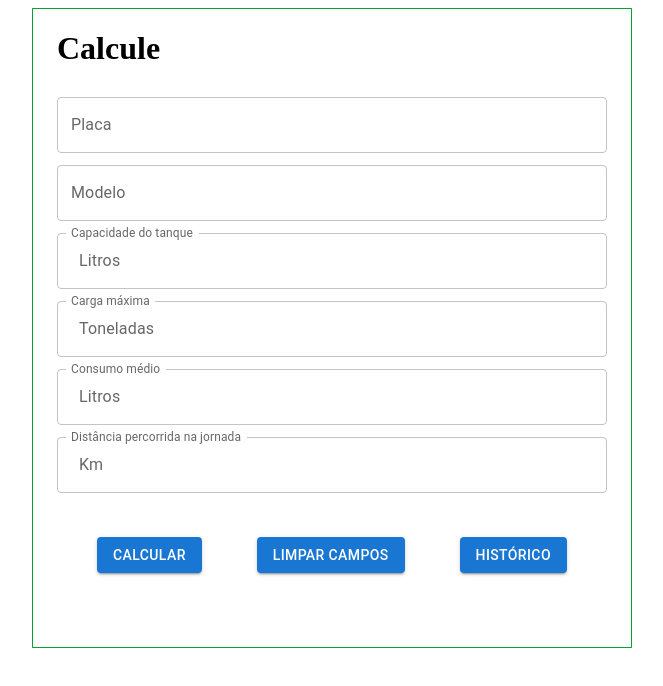
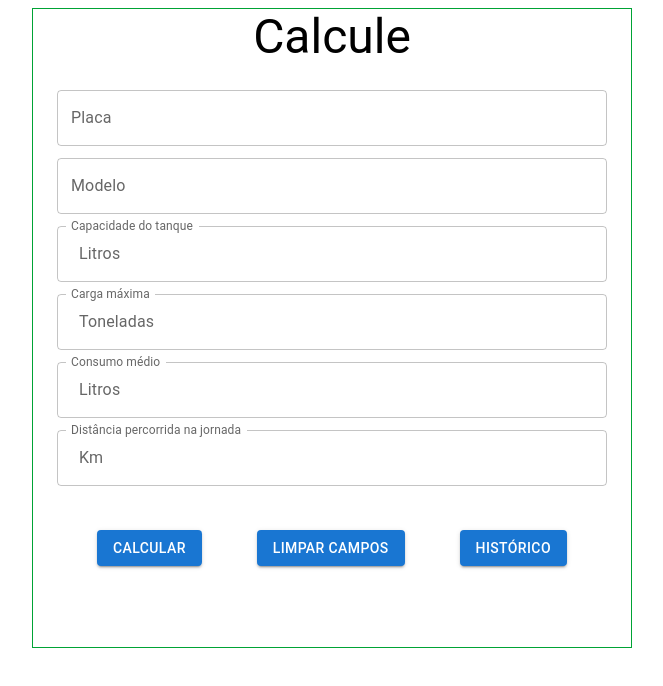
Before and after one commit to Matheusvicentesn/PS-TMR, a React (Vite) app: page / in a window 1280 px wide. Shown: the top 686 px of the page, without its empty margins (308-971 px from the left). Built offline with nearby package versions, Linux system fonts and the light colour scheme.

Commit message:
feature: organizing project and creating centering page

```diff
--- a/src/App.tsx
+++ b/src/App.tsx
@@ -1,9 +1,10 @@
-import { Form } from "./components/Form";
+
+import { Home } from "./pages/Home";
 
 function App() {
   return (
     <div className="App">
-      <Form></Form>
+      <Home></Home>
     </div>
   );
 }
--- a/src/components/Form.tsx
+++ b/src/components/Form.tsx
@@ -1,16 +1,11 @@
-import styled from "@emotion/styled";
-import { Button, InputAdornment, TextField } from "@mui/material";
-import { Box, Container } from "@mui/system";
+import { InputAdornment, TextField, Typography } from "@mui/material";
 import { useFormik } from "formik";
 import { useState } from "react";
 import { calc } from "../utils/calc";
 import { saveLocalStorage } from "../utils/localStorage";
 import { validations } from "../utils/validations";
-import { Modald } from "./Modal";
-import { HistoryTable } from "./Table";
 
-const FormStyled = styled("div")({});
-export const Form = () => {
+export const FormCalc = () => {
   const [resul, setResul] = useState(0);
   const formik = useFormik({
     initialValues: {
@@ -30,31 +25,9 @@ export const Form = () => {
     },
   });
 
-  const history = JSON.parse(localStorage.getItem("history") || "[]");
-
-  // Modal
-  const [open, setOpen] = useState(false);
-
-  const handleOpen = () => {
-    setOpen(true);
-  };
-
-  const handleClose = () => {
-    setOpen(false);
-  };
-
   return (
-    <Container
-      maxWidth="sm"
-      sx={{ border: 1, borderColor: "#00A335", height: "80vh" }}
-    >
-      <h1>Calcule</h1>
-      <Modald aberto={open} fechado={handleClose}>
-        <HistoryTable></HistoryTable>
-      </Modald>
-
-      <FormStyled>
-        <form onSubmit={formik.handleSubmit}>
+    <>
+      <form id="calcForm" onSubmit={formik.handleSubmit}>
         <TextField
           id="placa"
           name="placa"
@@ -65,6 +38,7 @@ export const Form = () => {
           error={formik.touched.placa && Boolean(formik.errors.placa)}
           helperText={formik.touched.placa && formik.errors.placa}
         ></TextField>
+
         <TextField
           id="modelo"
           name="modelo"
@@ -75,6 +49,7 @@ export const Form = () => {
           error={formik.touched.modelo && Boolean(formik.errors.modelo)}
           helperText={formik.touched.modelo && formik.errors.modelo}
         ></TextField>
+
         <TextField
           type="number"
           id="capacidade"
@@ -88,9 +63,7 @@ export const Form = () => {
             ),
           }}
           onChange={formik.handleChange}
-            error={
-              formik.touched.capacidade && Boolean(formik.errors.capacidade)
-            }
+          error={formik.touched.capacidade && Boolean(formik.errors.capacidade)}
           helperText={formik.touched.capacidade && formik.errors.capacidade}
         ></TextField>
 
@@ -126,6 +99,7 @@ export const Form = () => {
           error={formik.touched.consumo && Boolean(formik.errors.consumo)}
           helperText={formik.touched.consumo && formik.errors.consumo}
         ></TextField>
+
         <TextField
           type="number"
           id="distancia"
@@ -134,40 +108,20 @@ export const Form = () => {
           margin="dense"
           fullWidth
           InputProps={{
-              startAdornment: (
-                <InputAdornment position="end">Km</InputAdornment>
-              ),
+            startAdornment: <InputAdornment position="end">Km</InputAdornment>,
           }}
           onChange={formik.handleChange}
           error={formik.touched.distancia && Boolean(formik.errors.distancia)}
           helperText={formik.touched.distancia && formik.errors.distancia}
         ></TextField>
-          <Box
-            component="span"
-            m={5}
-            display="flex"
-            justifyContent="space-between"
-            alignItems="center"
-          >
-            <Button color="primary" variant="contained" type="submit">
-              Calcular
-            </Button>
-            <Button color="primary" variant="contained" type="reset">
-              Limpar Campos
-            </Button>
-            <Button
-              color="primary"
-              variant="contained"
-              onClick={() => {
-                handleOpen();
-              }}
-            >
-              Histórico
-            </Button>
-          </Box>
       </form>
-        {resul === 0 ? "" : <h2> O resultado é: {resul}</h2>}
-      </FormStyled>
-    </Container>
+      {resul === 0 ? (
+        ""
+      ) : (
+        <Typography variant="h4" gutterBottom align="center">
+          O resultado é {resul}
+        </Typography>
+      )}
+    </>
   );
 };
--- /dev/null
+++ b/src/pages/Home.tsx
@@ -0,0 +1,67 @@
+import { Box, Button, Typography } from "@mui/material";
+import { Container } from "@mui/system";
+import { useState } from "react";
+import { FormCalc } from "../components/Form";
+import { Modald } from "../components/Modal";
+import { HistoryTable } from "../components/Table";
+
+export const Home = () => {
+  const [open, setOpen] = useState(false);
+  const handleOpen = () => {
+    setOpen(true);
+  };
+  const handleClose = () => {
+    setOpen(false);
+  };
+
+  return (
+    <>
+      <Container
+        maxWidth="sm"
+        sx={{ border: 1, borderColor: "#00A335", height: "80vh" }}
+      >
+        <Typography variant="h3" gutterBottom align="center">
+          Calcule
+        </Typography>
+        <FormCalc></FormCalc>
+        <Box
+          component="span"
+          m={5}
+          display="flex"
+          justifyContent="space-between"
+          alignItems="center"
+        >
+          <Button
+            form="calcForm"
+            color="primary"
+            variant="contained"
+            type="submit"
+          >
+            Calcular
+          </Button>
+          <Button
+            form="calcForm"
+            color="primary"
+            variant="contained"
+            type="reset"
+          >
+            Limpar Campos
+          </Button>
+          <Button
+            color="primary"
+            variant="contained"
+            onClick={() => {
+              handleOpen();
+            }}
+          >
+            Histórico
+          </Button>
+        </Box>
+        <Modald aberto={open} fechado={handleClose}>
+          <HistoryTable></HistoryTable>
+        </Modald>
+
+      </Container>
+    </>
+  );
+};
```
Lines whose indentation alone changed are shown as unchanged.
